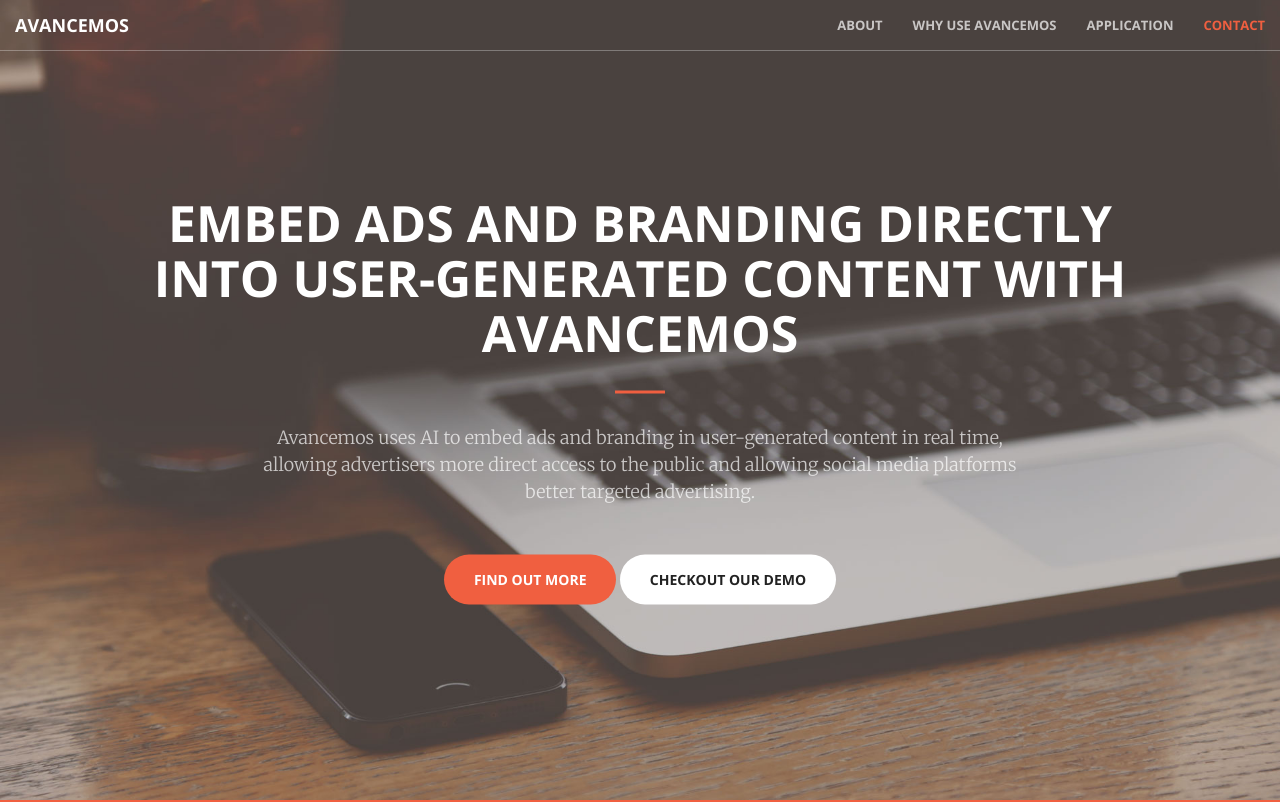
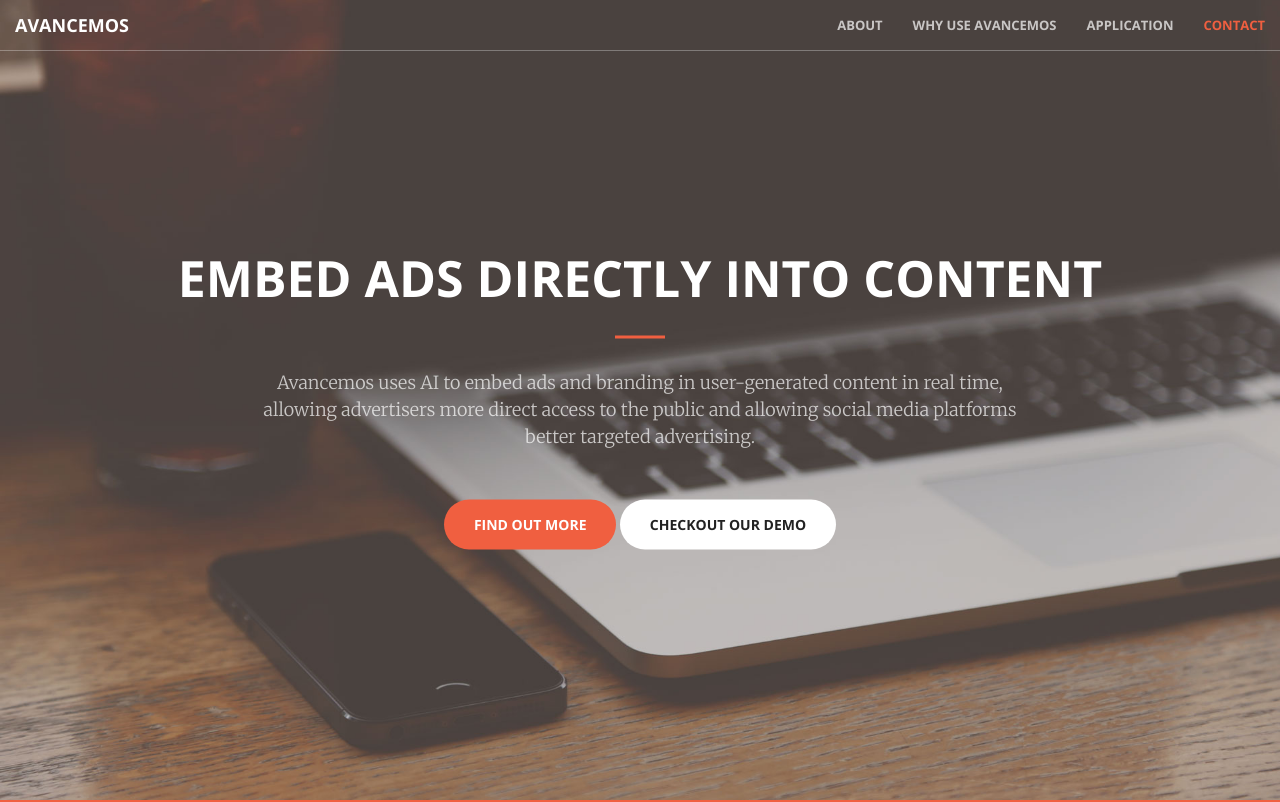
Before and after one commit to avancemos/avancemos.github.io, a website: page index.html in a window 1280 px wide. Shown: the top 802 px of the page. Drawn offline with nearby package versions, Linux system fonts and the light colour scheme.

Commit message:
Update index.html

```diff
--- a/index.html
+++ b/index.html
@@ -71,7 +71,7 @@
     <header>
         <div class="header-content">
             <div class="header-content-inner">
-                <h1 id="homeHeading">Embed ads and branding directly into user-generated content with Avancemos</h1>
+                <h1 id="homeHeading">Embed ads directly into content</h1>
                 <hr>
                 <p>Avancemos uses AI to embed ads and branding in user-generated content in real time, allowing advertisers more direct access to the public and allowing social media platforms better targeted advertising.</p>
                 <a href="#about" class="btn btn-primary btn-xl page-scroll">Find Out More</a>
```
